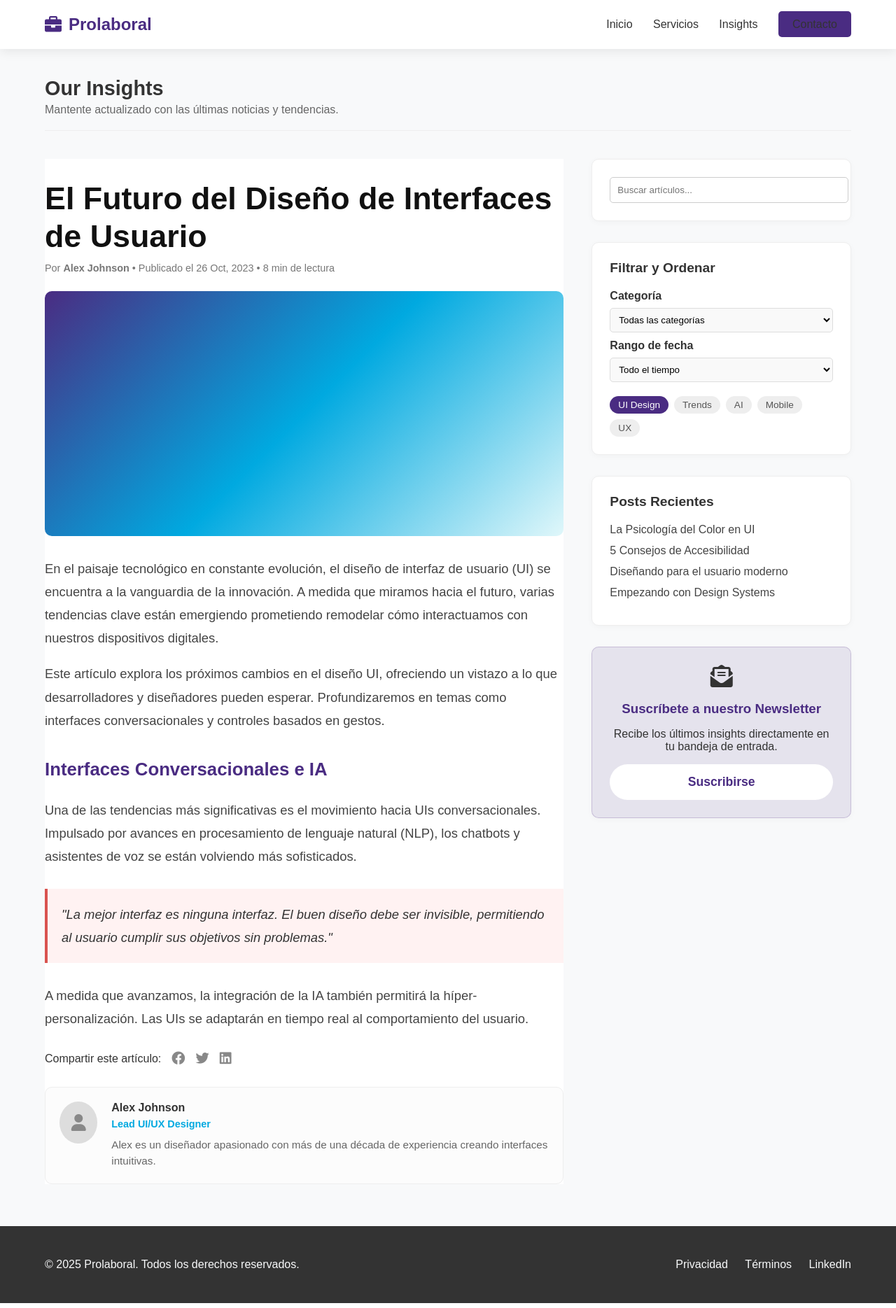
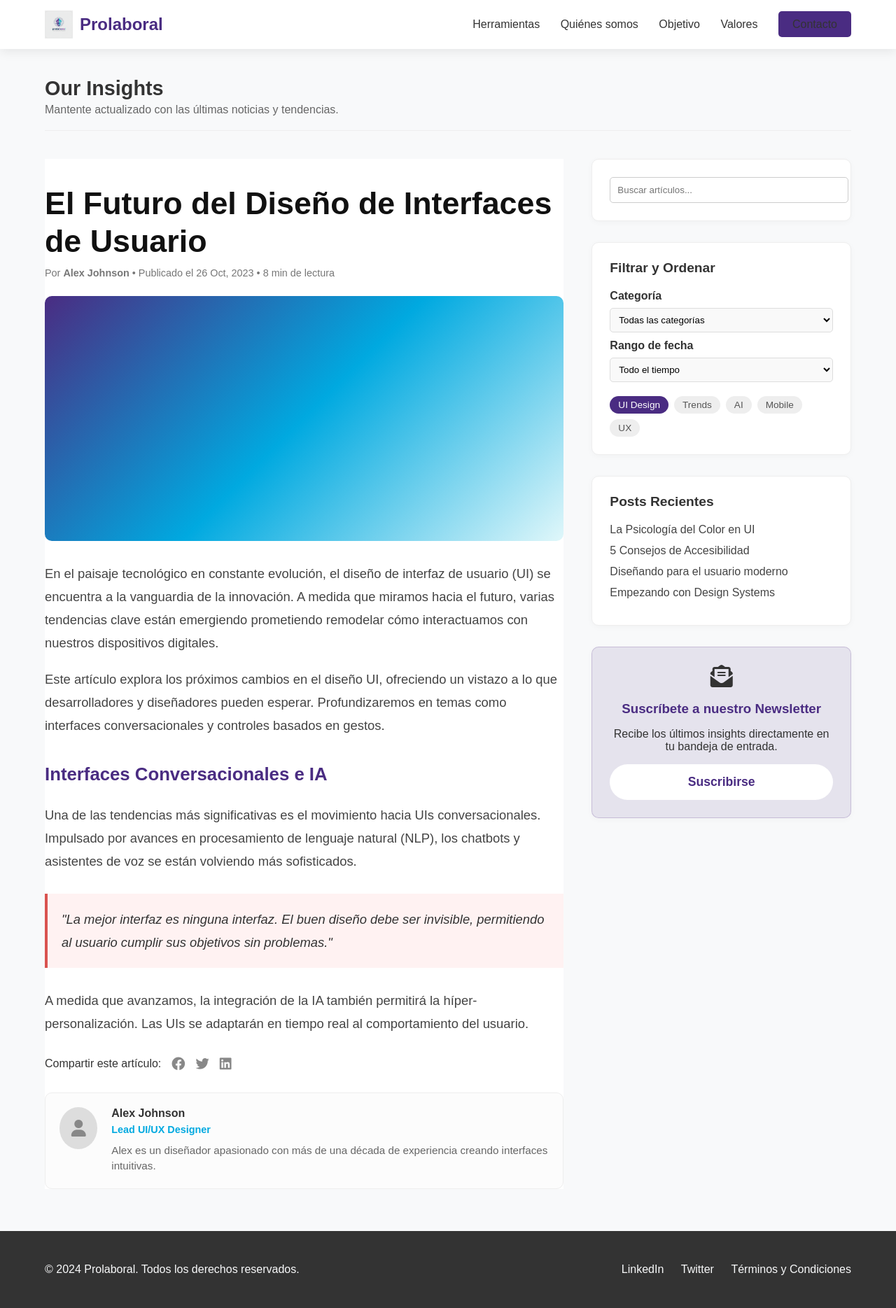
Before and after one commit to Parlod198902/isa, a Flask app: page /blog in a window 1280 px wide. Shown: the whole page at 70% size. Run offline with Flask 3, Linux system fonts and the light colour scheme.

Commit message:
Revise blog.html title, nav, and footer details
Updated the blog page title and navigation links, modified the CSS link to FontAwesome, and adjusted the footer copyright year.

```diff
--- a/templates/blog.html
+++ b/templates/blog.html
@@ -3,43 +3,49 @@
 <head>
     <meta charset="UTF-8">
     <meta name="viewport" content="width=device-width, initial-scale=1.0">
-    <title>Our Insights - Prolaboral</title>
+    <title>Blog - Prolaboral</title>
 
     <!-- Enlace CSS modificado para Flask -->
     <link rel="stylesheet" href="{{ url_for('static', filename='css/style.css') }}">
 
-    <!-- Iconos (CDN, no requiere cambio para Flask) -->
-    <link rel="stylesheet" href="https://cdnjs.cloudflare.com/ajax/libs/font-awesome/6.0.0/css/all.min.css">
+    <!-- Iconos FontAwesome -->
+    <link rel="stylesheet" href="https://cdnjs.cloudflare.com/ajax/libs/font-awesome/6.0.0-beta3/css/all.min.css">
 </head>
 <body>
 
-    <!-- 1. Barra de Navegación -->
-    <nav class="navbar">
+    <!-- NAVBAR: Actualizada idéntica a calculadora.html para regresar al index -->
+    <header class="navbar">
         <div class="container">
-            <a href="#" class="nav-logo">
-                <i class="fas fa-briefcase" style="margin-right: 10px;"></i> Prolaboral
+            <!-- El logo regresa al inicio "/" -->
+            <a href="/" class="nav-logo">
+                <img src="{{ url_for('static', filename='images/logo.jpg') }}" alt="Logo Prolaboral">
+                <span>Prolaboral</span>
             </a>
-            <div class="nav-links">
-                <a href="#">Inicio</a>
-                <a href="#">Servicios</a>
-                <a href="#">Insights</a> <!-- Activo -->
-                <a href="#" class="nav-button">Contacto</a>
+            <nav class="nav-links">
+                <!-- Rutas con "/" al inicio para volver al index -->
+                <a href="/#herramientas">Herramientas</a>
+                <a href="/#quienes-somos">Quiénes somos</a>
+                <a href="/#objetivo">Objetivo</a>
+                <a href="/#valores">Valores</a>
+                <a href="/#contacto" class="nav-button">Contacto</a>
+            </nav>
         </div>
-        </div>
-    </nav>
+    </header>
 
-    <!-- Header pequeño -->
+    <!-- CONTENIDO DEL BLOG -->
+    <main>
+        <!-- Título de sección pequeño -->
         <div class="container" style="margin-top: 40px; margin-bottom: 20px;">
             <h3 style="font-size: 1.8em; margin: 0; color: var(--color-texto);">Our Insights</h3>
             <p style="color: #666; margin-top: 5px;">Mantente actualizado con las últimas noticias y tendencias.</p>
             <hr style="border: 0; border-top: 1px solid #eee; margin-top: 20px;">
         </div>
 
-    <!-- Contenido Principal -->
+        <!-- Grid del Blog (Artículo + Sidebar) -->
         <div class="container blog-grid">
 
             <!-- COLUMNA IZQUIERDA: ARTÍCULO -->
-        <main class="blog-main">
+            <section class="blog-main">
                 <h1 class="article-title">El Futuro del Diseño de Interfaces de Usuario</h1>
 
                 <div class="article-meta">
@@ -48,7 +54,7 @@
                     <span>8 min de lectura</span>
                 </div>
 
-            <!-- Imagen gradiente -->
+                <!-- Imagen destacada del artículo -->
                 <div class="article-hero-image"></div>
 
                 <div class="article-content">
@@ -84,7 +90,7 @@
                         <p>Alex es un diseñador apasionado con más de una década de experiencia creando interfaces intuitivas.</p>
                     </div>
                 </div>
-        </main>
+            </section>
 
             <!-- COLUMNA DERECHA: SIDEBAR -->
             <aside class="blog-sidebar">
@@ -136,15 +142,16 @@
 
             </aside>
         </div>
+    </main>
 
-    <!-- Footer -->
+    <!-- FOOTER -->
     <footer class="footer">
         <div class="container">
-            <p>&copy; 2025 Prolaboral. Todos los derechos reservados.</p>
+            <p>© 2024 Prolaboral. Todos los derechos reservados.</p>
             <div class="footer-links">
-                <a href="#">Privacidad</a>
-                <a href="#">Términos</a>
                 <a href="#">LinkedIn</a>
+                <a href="#">Twitter</a>
+                <a href="#">Términos y Condiciones</a>
             </div>
         </div>
     </footer>
```
Lines whose indentation alone changed are shown as unchanged.
